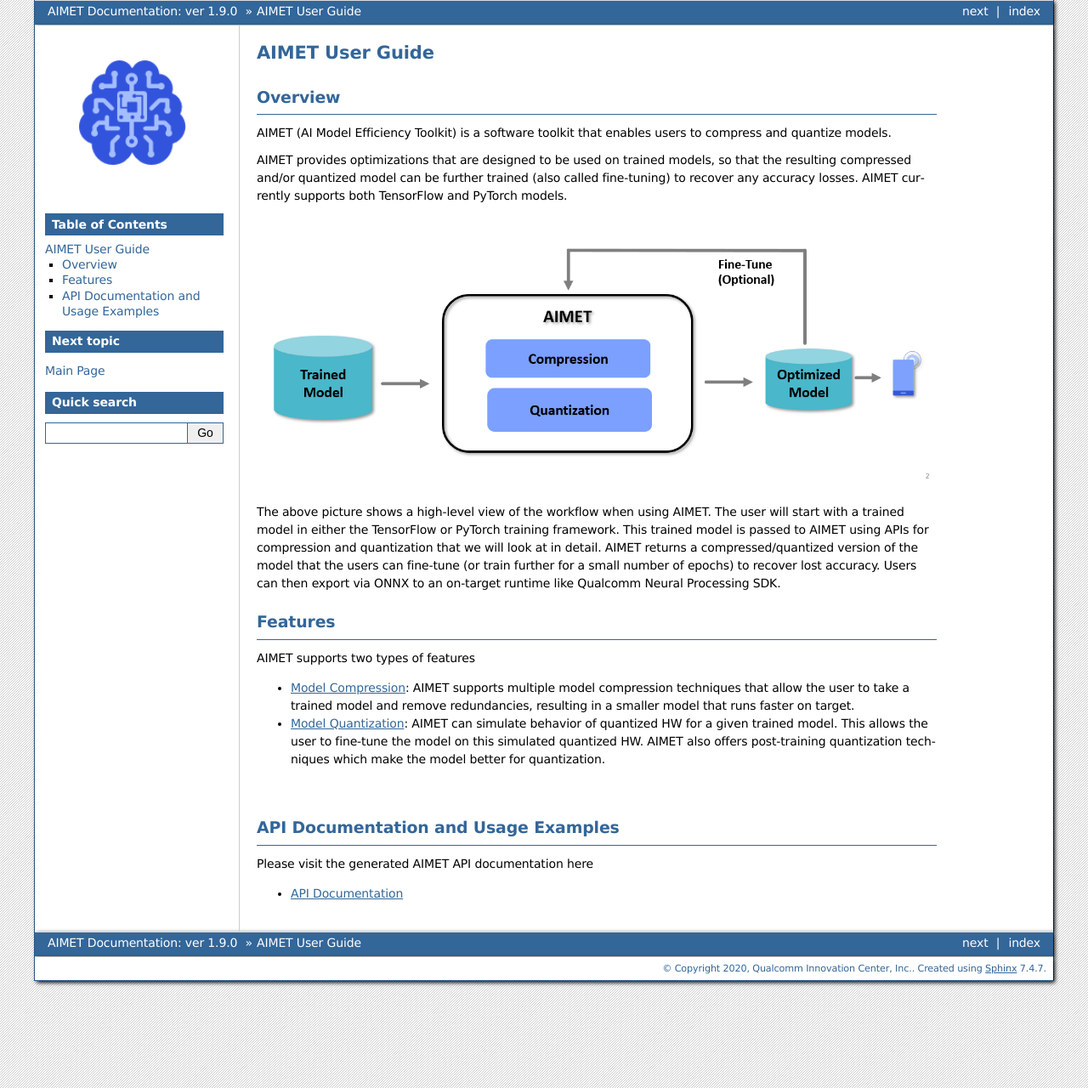
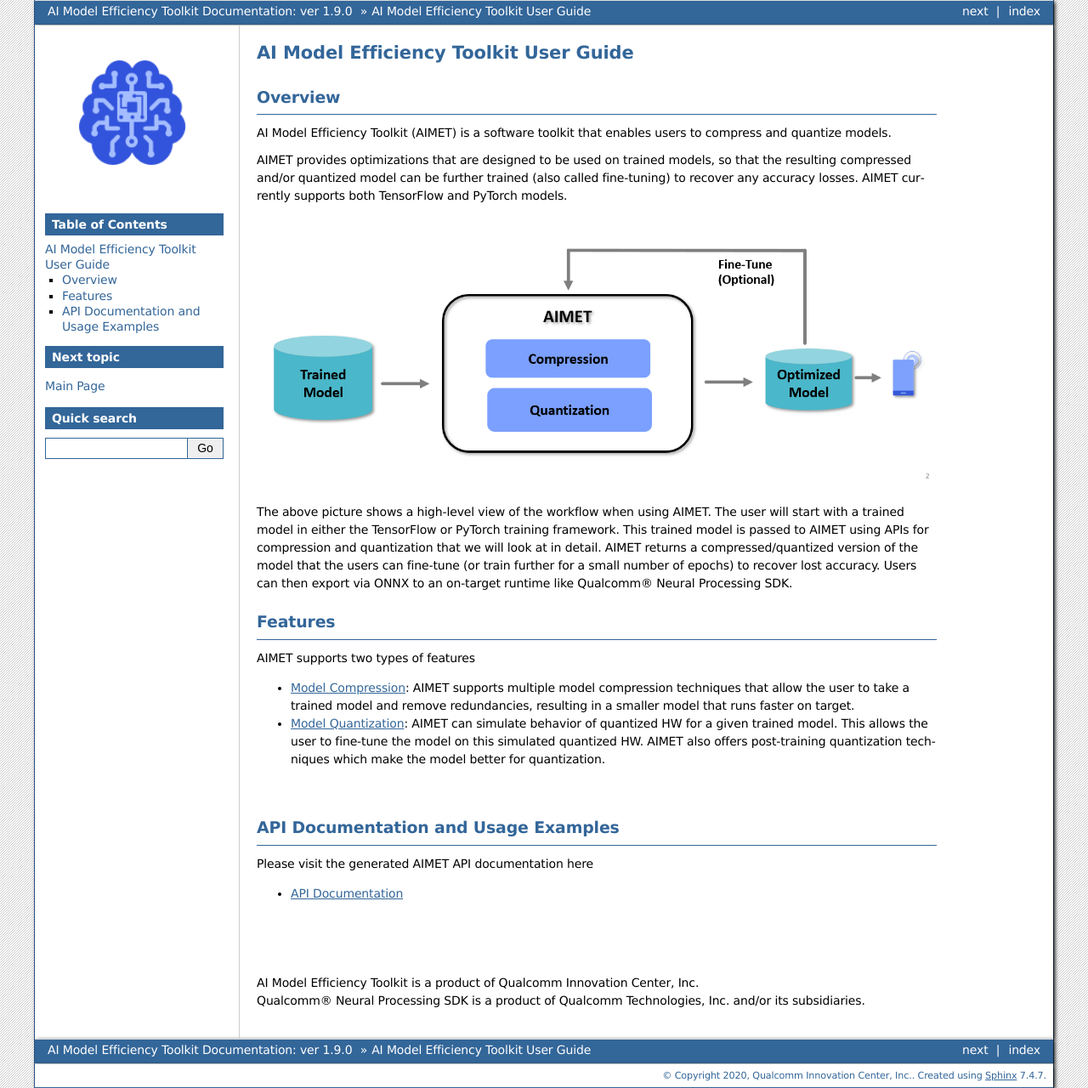
Before and after one commit to quic/aimet, a Sphinx documentation site: the page built from Docs/user_guide/index.rst, in a window 1280 px wide. Shown: the whole page at 85% size. Built offline with Sphinx 7.4.7, drawn with Linux system fonts in a browser that asks for light colours.

Commit message:
Updated link to forum. Minor updates to how AIMET is referenced.
Signed-off-by: Abhi Khobare <quic_akhobare@quicinc.com>

```diff
--- a/Docs/conf.py
+++ b/Docs/conf.py
@@ -54,7 +54,7 @@
 
 # -- Project information -----------------------------------------------------
 
-project = 'AIMET'
+project = 'AI Model Efficiency Toolkit'
 copyright = '2020, Qualcomm Innovation Center, Inc.'
 author = 'Qualcomm Innovation Center, Inc.'
 
@@ -116,7 +116,7 @@
 # a list of builtin themes.
 #
 html_theme = 'bizstyle'
-html_title = 'AIMET Documentation: ver 1.9.0'
+html_title = 'AI Model Efficiency Toolkit Documentation: ver 1.9.0'
 html_logo = 'images/brain_logo.png'
 
 # Theme options are theme-specific and customize the look and feel of a theme
@@ -171,7 +171,7 @@
 # (source start file, target name, title,
 #  author, documentclass [howto, manual, or own class]).
 latex_documents = [
-    (master_doc, 'AIMET.tex', 'AIMET Documentation',
+    (master_doc, 'AIMET.tex', 'AI Model Efficiency Toolkit Documentation',
      'Qualcomm Innovation Center, Inc.', 'manual'),
 ]
 
@@ -181,7 +181,7 @@
 # One entry per manual page. List of tuples
 # (source start file, name, description, authors, manual section).
 man_pages = [
-    (master_doc, 'aimet', 'AIMET Documentation',
+    (master_doc, 'aimet', 'AI Model Efficiency Toolkit Documentation',
      [author], 1)
 ]
 
@@ -192,7 +192,7 @@
 # (source start file, target name, title, author,
 #  dir menu entry, description, category)
 texinfo_documents = [
-    (master_doc, 'AIMET', 'AIMET Documentation',
+    (master_doc, 'AIMET', 'AI Model Efficiency Toolkit  Documentation',
      author, 'AIMET', 'One line description of project.',
      'Miscellaneous'),
 ]
--- a/Docs/user_guide/index.rst
+++ b/Docs/user_guide/index.rst
@@ -1,13 +1,13 @@
 .. _ug-index:
 
-================
-AIMET User Guide
-================
+======================================
+AI Model Efficiency Toolkit User Guide
+======================================
 
 Overview
 ========
 
-AIMET (AI Model Efficiency Toolkit) is a software toolkit that enables users to compress and quantize models.
+AI Model Efficiency Toolkit (AIMET) is a software toolkit that enables users to compress and quantize models.
 
 AIMET provides optimizations that are designed to be used on trained models, so that the resulting compressed
 and/or quantized model can be further trained (also called fine-tuning) to recover any accuracy losses.
@@ -48,3 +48,12 @@
     :maxdepth: 1
 
     API Documentation<../api_docs/index>
+
+|
+
+|
+
+| AI Model Efficiency Toolkit is a product of Qualcomm Innovation Center, Inc.
+| Qualcomm\ |reg| Neural Processing SDK is a product of Qualcomm Technologies, Inc. and/or its subsidiaries.
+
+.. |reg|    unicode:: U+000AE .. REGISTERED SIGN
```
Also changed, not shown: other parts of Docs/user_guide/index.rst (+1 -1 lines), Docs/api_docs/index.rst (+4 -4 lines), README.md (+2 -2 lines).
